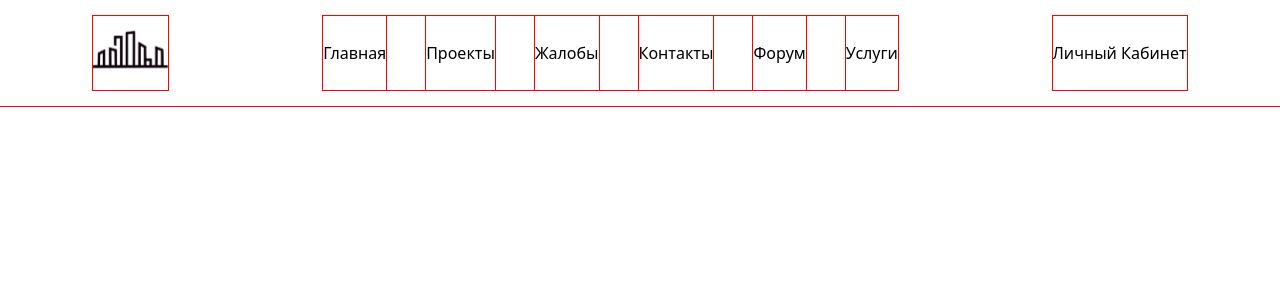
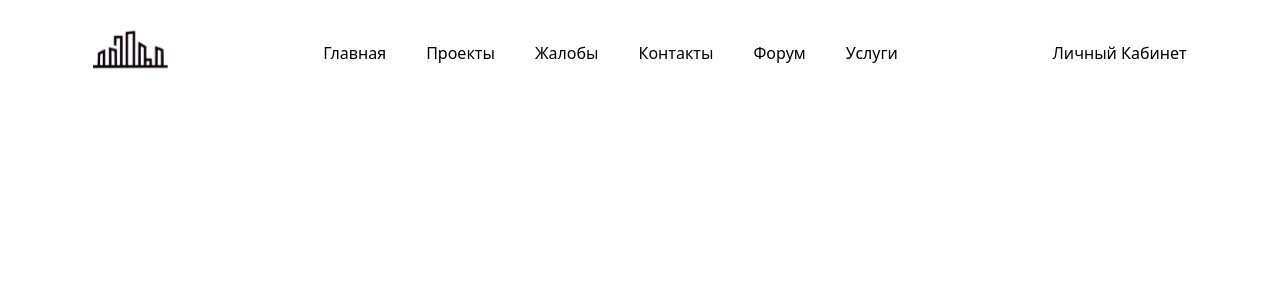
Before and after one commit to JustAlexeyDev/pagecity, a React (Create React App) app in the folder Frontend/: page / in a window 1280 px wide. Shown: the top 300 px of the page. Built offline with nearby package versions, Linux system fonts and the light colour scheme.

Commit message:
Update App.jsx

```diff
--- a/Frontend/src/App.jsx
+++ b/Frontend/src/App.jsx
@@ -5,7 +5,7 @@ import NotFound from './Pages/NotFound';
 
 const App = () => {
     return(
-        <div className='Debug'>
+        <div className=' Page'>
             <Routes>
                 <Route path='/' element={<Home />} />
                 <Route path='/Home' element={<Home />} />
```
